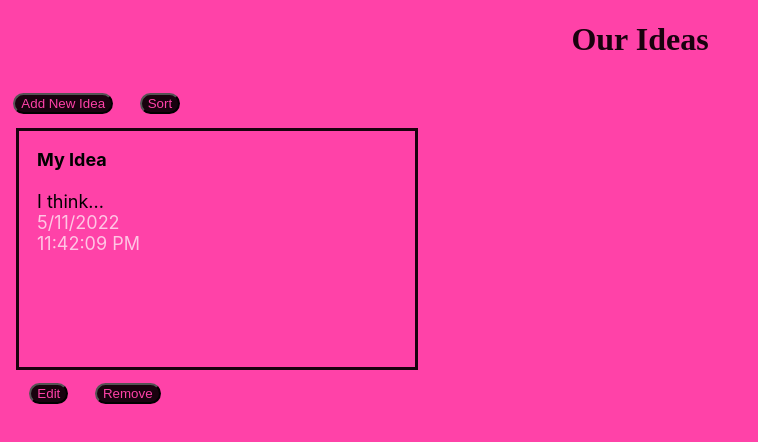
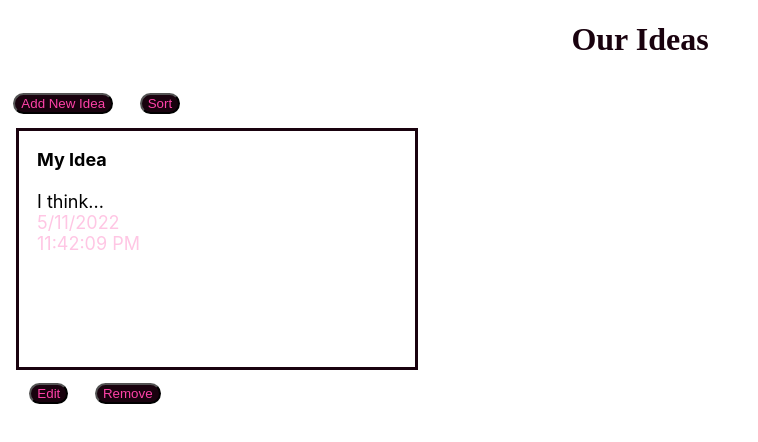
Before and after one commit to Naryond/clearscore-tech-test, a React (Create React App) app: page / in a window 1280 px wide. Shown: the top 442 px of the page, without its empty margins (0-758 px from the left). Built offline with nearby package versions, Linux system fonts and the light colour scheme.

Commit message:
Version 1.25

```diff
--- a/src/Style.css
+++ b/src/Style.css
@@ -1,5 +1,5 @@
 body {
-  background-color: #ff42a8;
+  background-color:white;
 }
 
 .header {
```
